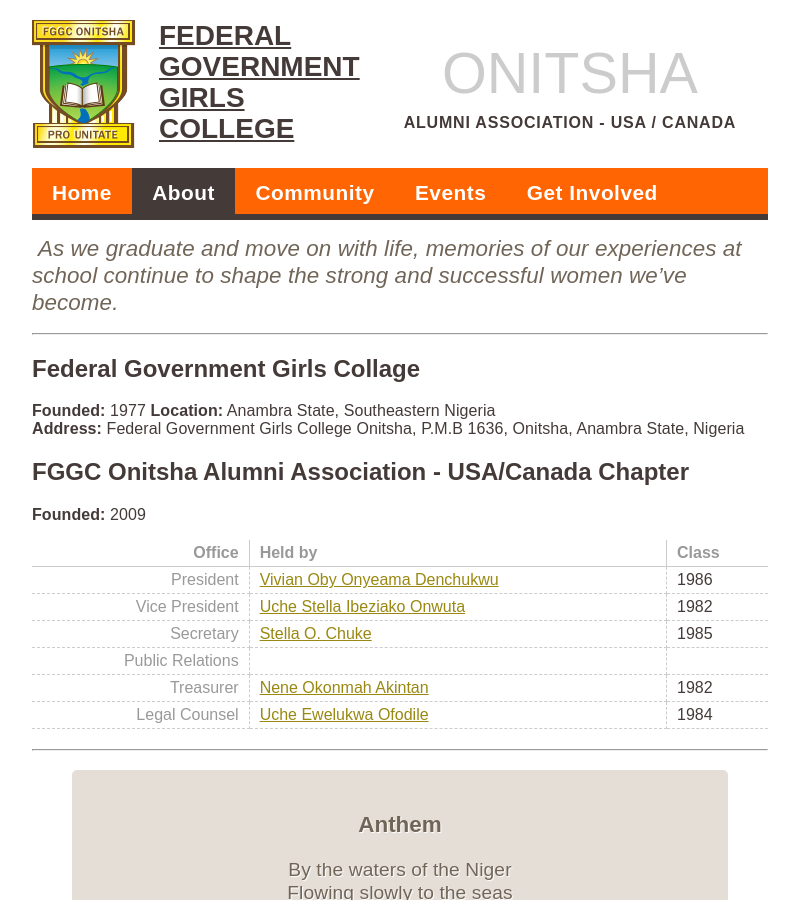
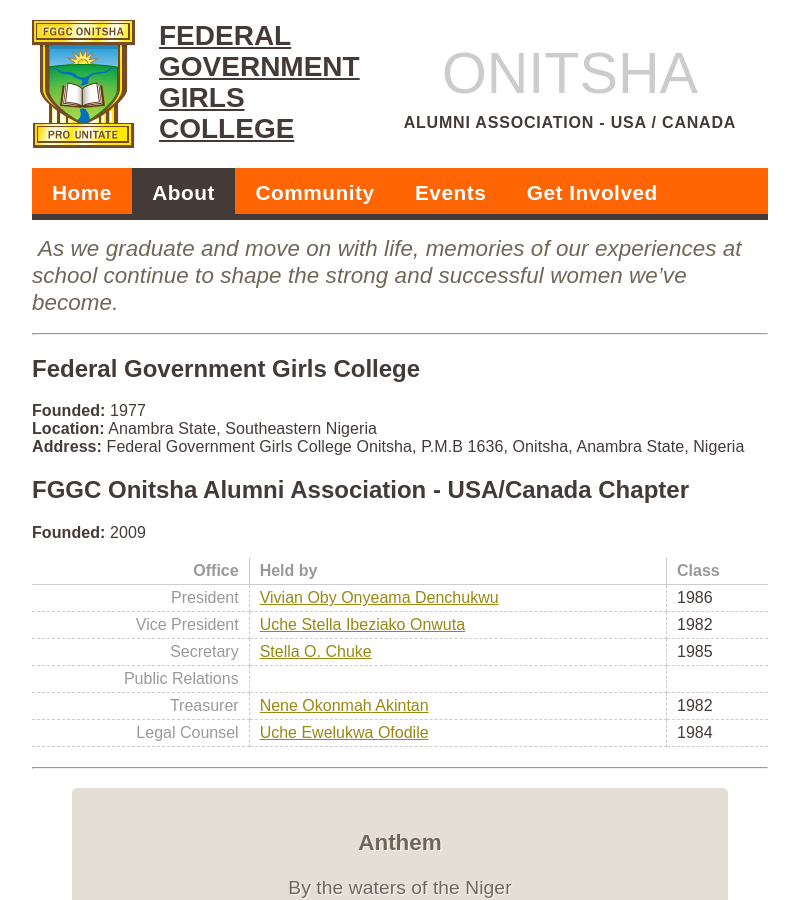
Before and after one commit to fggconitsha/fggconitsha, a Jekyll site: the page built from about.md, in a window 1280 px wide and 900 px high. Shown: the whole window, without its empty margins (208-1007 px from the left). Built offline with Jekyll 4.4.1, drawn with Linux system fonts in a browser that asks for light colours; nearby versions of some CDN libraries; Markdown is read by kramdown in place of the engine named in the settings.

Commit message:
Text changes
Text changes

```diff
--- a/about.md
+++ b/about.md
@@ -6,7 +6,7 @@
 *As we graduate and move on with life, memories of our experiences at school continue to shape the strong and successful women we've become.*
 
 ------
-## Federal Government Girls Collage
+## Federal Government Girls College
 
 **Founded:** 1977
 **Location:** Anambra State, Southeastern Nigeria
```
Also changed, not shown: getinvolved.md (+1 -2 lines).
